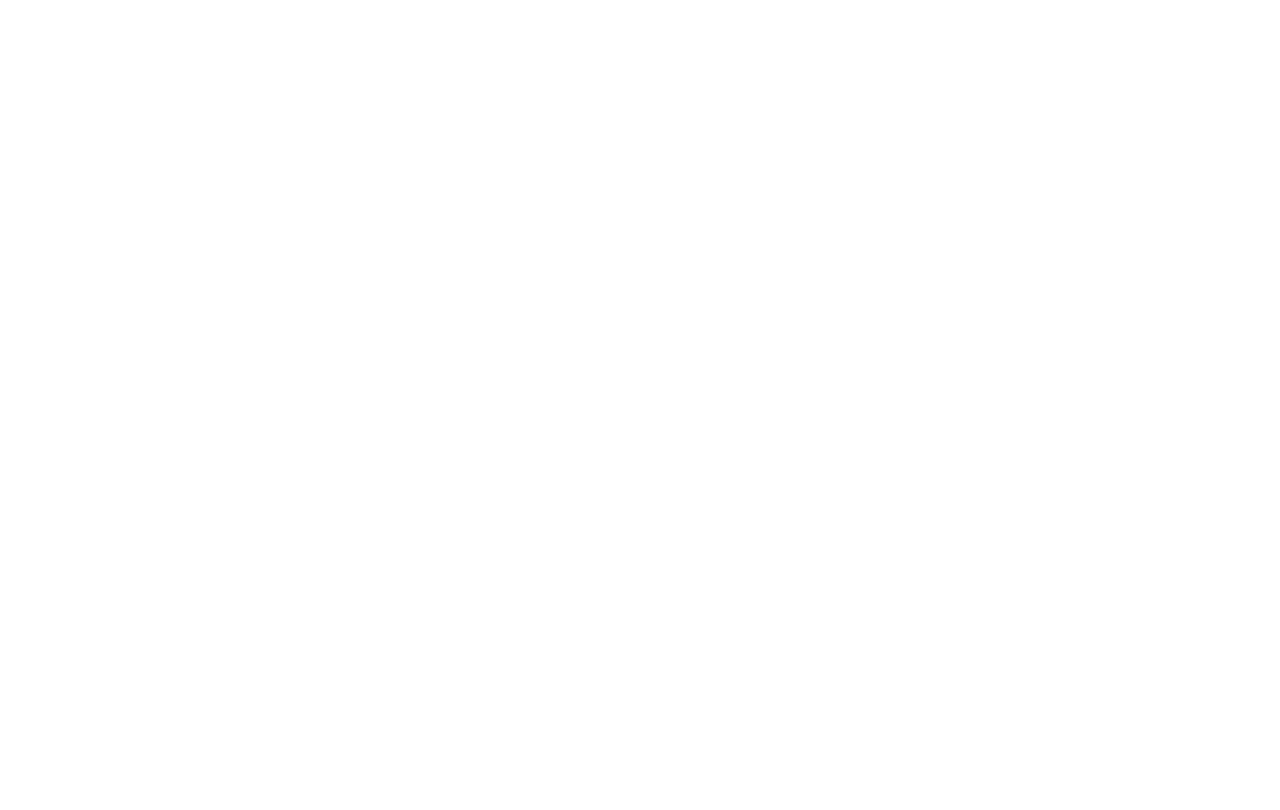
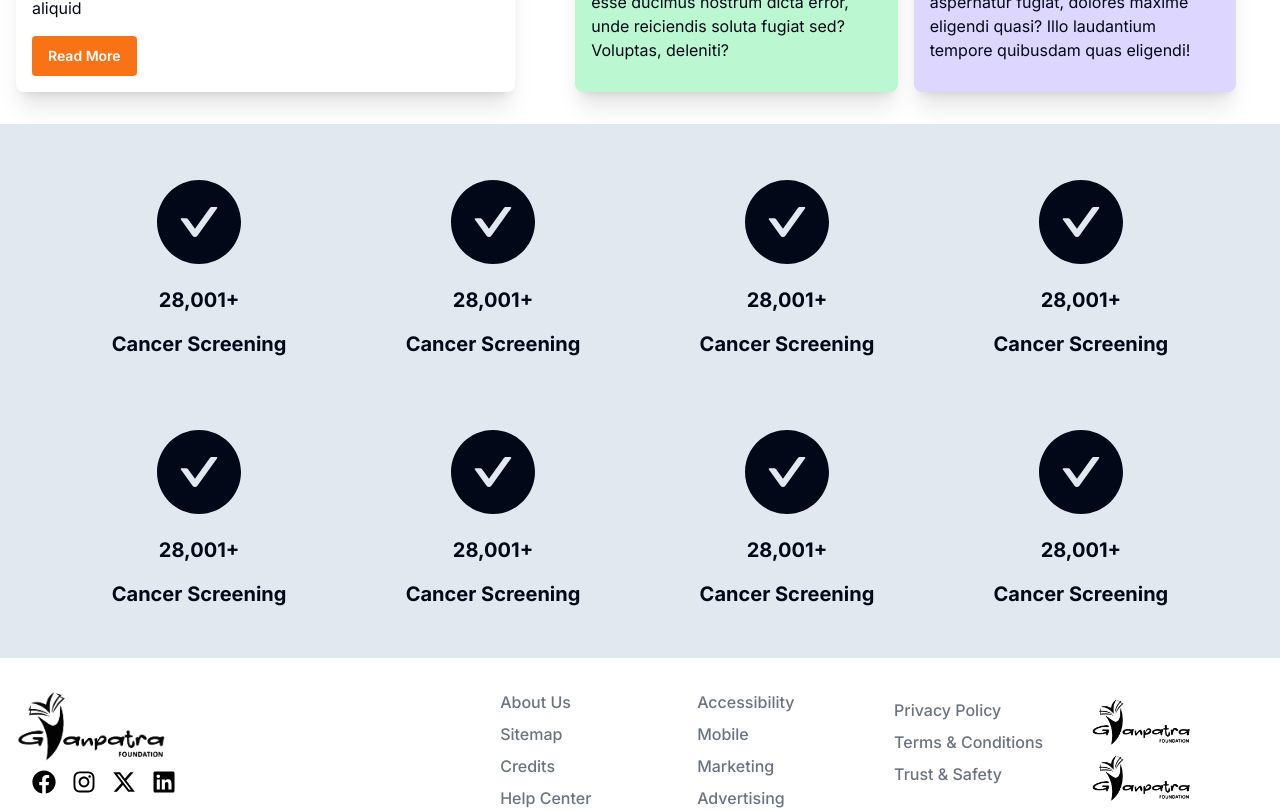
Before and after one commit to PrinceSah09/Gyan_Patra, a Next.js app: page / in a window 1280 px wide. Shown: the part 640-1450 px from the top of the page. Before the commit the page ends 800 px from the top, so only its background shows below. Built offline with nearby package versions, Linux system fonts and the light colour scheme.

Commit message:
ui: Enabled other Components

```diff
--- a/src/app/page.js
+++ b/src/app/page.js
@@ -1,9 +1,15 @@
 import Navbar from "@/components/Navbar";
+import Footer from "@/components/Footer";
+import Card from "@/components/Card";
+import Stats from "@/components/Stats";
 
 export default function Home() {
   return (
     <>
-      <Navbar/>
+      <Navbar />
+      <Card />
+      <Stats />
+      <Footer />
     </>
   );
 }
```
